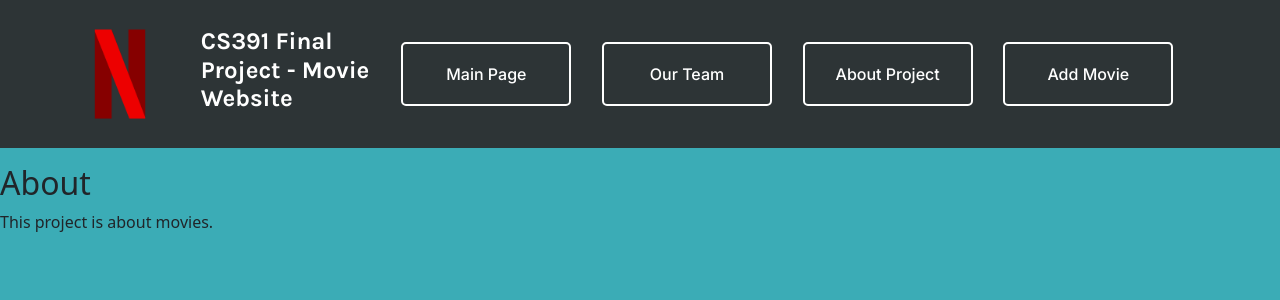
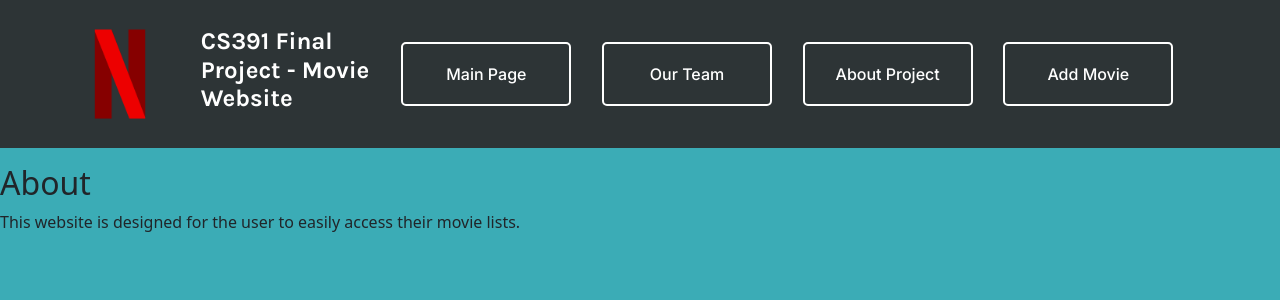
Before and after one commit to keremersann/Movie-Site, a React (Create React App) app: page /About in a window 1280 px wide. Shown: the top 300 px of the page. Built offline with nearby package versions, Linux system fonts and the light colour scheme.

Commit message:
Base texts for about and team added

```diff
--- a/src/Containers/About.js
+++ b/src/Containers/About.js
@@ -2,7 +2,7 @@ export default function About() {
     return (
       <main style={{ padding: "1rem 0" }}>
         <h2>About</h2>
-        <p>This project is about movies.</p>
+        <p>This website is designed for the user to easily access their movie lists.</p>
       </main>
     );
   }
```
Also changed, not shown: src/Containers/Team.js (+10 -0 lines).
